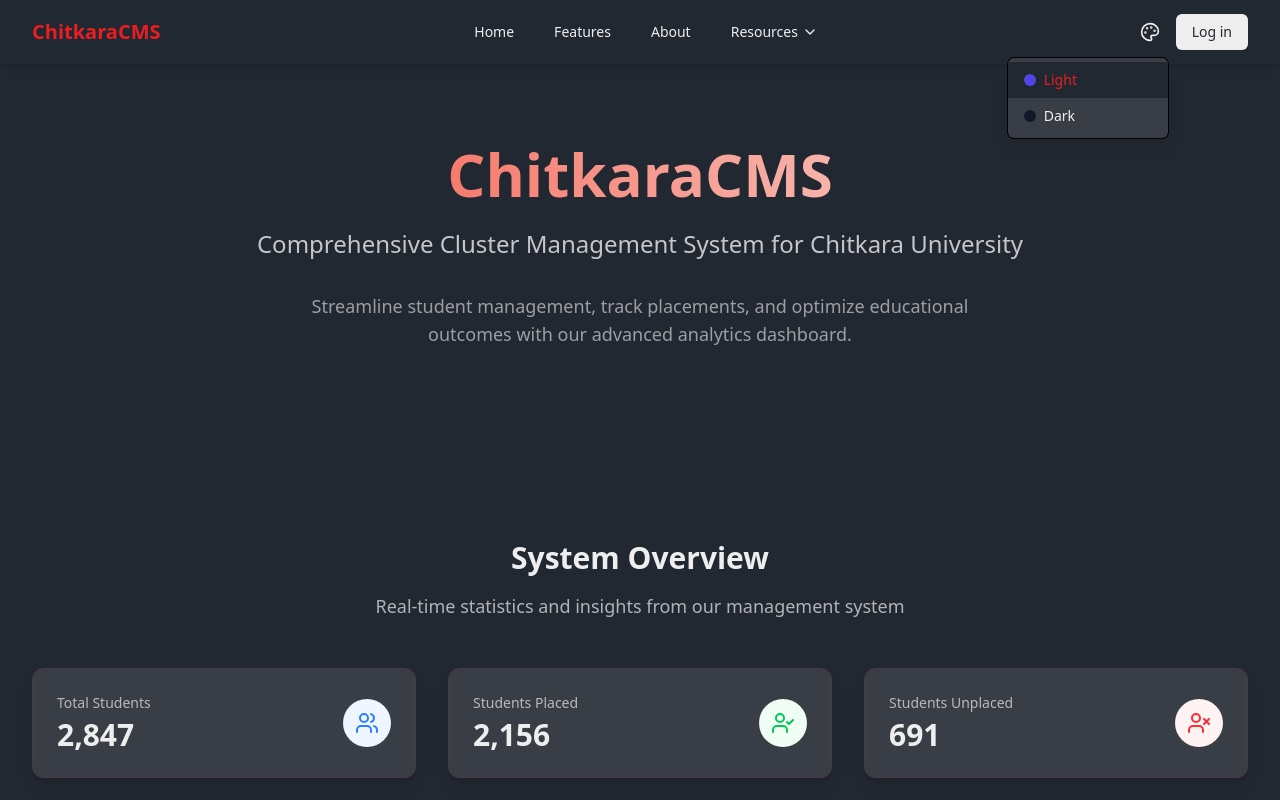
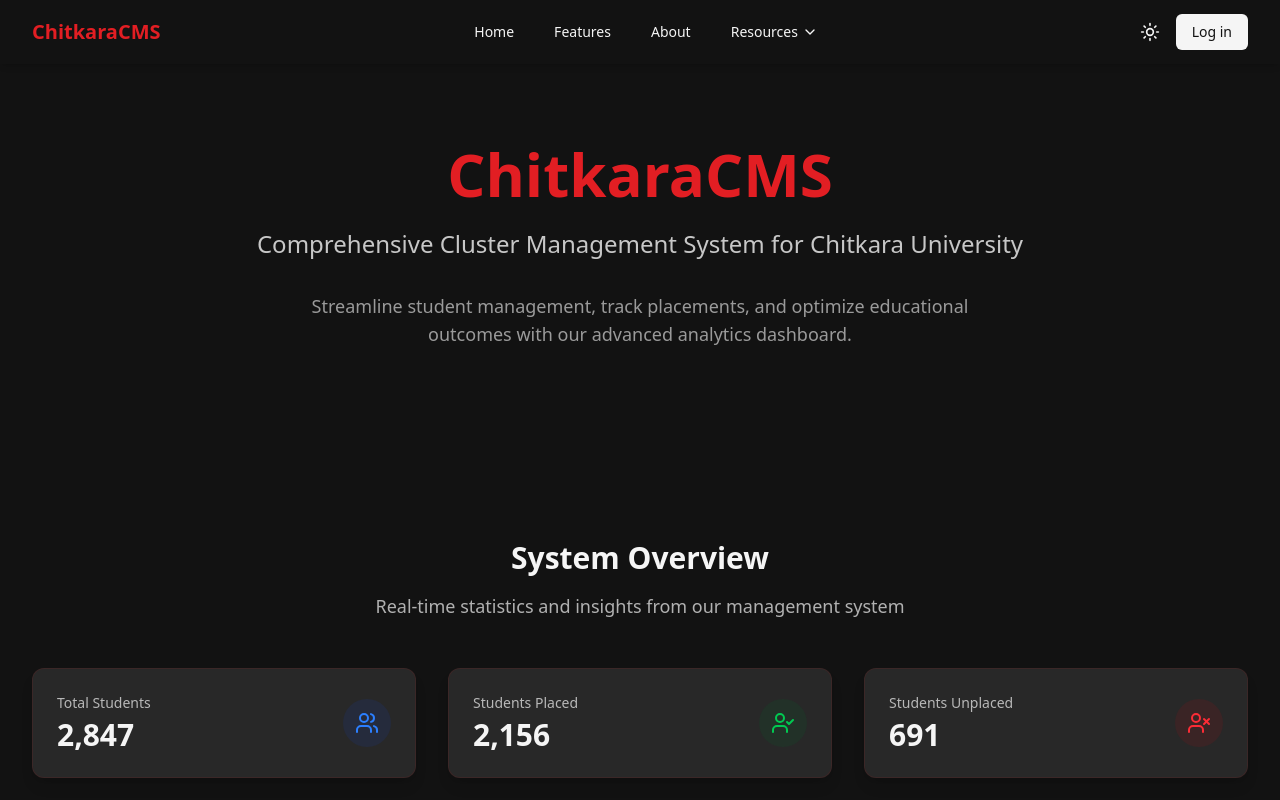
Before and after one commit to BowlPulp/CollegeCMS, a React (Vite) app in the folder client/: page / in a window 1280 px wide. Both pictures are taken after a click on the button 1149 px from the left and 32 px from the top of the page. Shown: the top 800 px of the page. Built offline with nearby package versions, Linux system fonts and the light colour scheme.

Commit message:
feat: enhance theme management and update Navbar and Footer components

```diff
--- a/client/src/components/Footer.jsx
+++ b/client/src/components/Footer.jsx
@@ -5,7 +5,7 @@ export default function Footer() {
   const { theme } = useTheme();
 
   return (
-    <footer className="bg-[var(--secondary)] border-t border-[var(--accent)]/20 py-8 px-4 sm:px-6 lg:px-8">
+    <footer className="bg-[var(--secondary)] border-t border-[var(--accent)]/20 py-4 px-4 sm:px-6 lg:px-8">
       <div className="max-w-7xl mx-auto">
         <div className="grid grid-cols-1 md:grid-cols-3 gap-6 items-center">
           {/* Left - University Name with Logo */}
--- a/client/src/components/Navbar.jsx
+++ b/client/src/components/Navbar.jsx
@@ -1,5 +1,5 @@
 import { useState } from 'react';
-import { Menu, X, ChevronDown, Palette } from 'lucide-react';
+import { Menu, X, ChevronDown, Sun, Moon } from 'lucide-react';
 import { useTheme } from '../contexts/ThemeContext';
 import { Link, useNavigate, useLocation } from 'react-router-dom';
 import { useAuth } from '../contexts/AuthContext';
@@ -7,27 +7,15 @@ import { useAuth } from '../contexts/AuthContext';
 export default function Navbar() {
   const { isAuthenticated, logout } = useAuth();
   const [isMenuOpen, setIsMenuOpen] = useState(false);
-  const [isThemeMenuOpen, setIsThemeMenuOpen] = useState(false);
   const { theme, setTheme } = useTheme();
   const navigate = useNavigate();
   const location = useLocation();
 
   const toggleMenu = () => setIsMenuOpen(!isMenuOpen);
-  const toggleThemeMenu = () => setIsThemeMenuOpen(!isThemeMenuOpen);
 
-  const themes = ['light', 'dark'];
-
-  const themeColors = {
-    light: '#4f46e5',
-    dark: '#111827',
+  const toggleTheme = () => {
+    setTheme(theme === 'light' ? 'dark' : 'light');
   };
-
-  const handleThemeChange = (newTheme) => {
-    setTheme(newTheme);
-    setIsThemeMenuOpen(false);
-  };
-
-  const capitalize = (str) => str.charAt(0).toUpperCase() + str.slice(1);
 
   const handleFeaturesClick = () => {
     if (location.pathname === '/') {
@@ -48,7 +36,6 @@ export default function Navbar() {
       }
     } else {
       navigate('/', {state:{ scrollToAbout: true}});
-
     }
   };
 
@@ -67,7 +54,7 @@ export default function Navbar() {
           <div className="hidden md:flex items-center space-x-4">
             <a href="/" className="px-3 py-2 rounded-md text-sm font-medium hover:bg-[var(--secondary)] hover:text-[var(--accent)]">Home</a>
             <button onClick={handleFeaturesClick} className="px-3 py-2 rounded-md text-sm font-medium hover:bg-[var(--secondary)] hover:text-[var(--accent)] cursor-pointer">Features</button>
-            <a onClick={handleAboutClick} className="px-3 py-2 rounded-md text-sm font-medium hover:bg-[var(--secondary)] hover:text-[var(--accent)] cursor-pointer">About</a>
+            <button onClick={handleAboutClick} className="px-3 py-2 rounded-md text-sm font-medium hover:bg-[var(--secondary)] hover:text-[var(--accent)] cursor-pointer">About</button>
 
             {/* Resources Dropdown */}
             <div className="relative inline-block text-left">
@@ -93,39 +80,19 @@ export default function Navbar() {
 
           {/* Theme + Auth buttons */}
           <div className="hidden md:flex items-center space-x-2">
-  {/* Theme Button */}
-  <div className="relative">
+            {/* Theme Toggle Button */}
             <button
-      onClick={toggleThemeMenu}
-      className="p-2 rounded-full hover:bg-[var(--secondary)] flex items-center justify-center"
-      aria-label="Select theme"
-      title={`Current theme: ${capitalize(theme)}`}
+              onClick={toggleTheme}
+              className="p-2 rounded-full hover:bg-[var(--secondary)] flex items-center justify-center transition-all duration-300"
+              aria-label={`Switch to ${theme === 'light' ? 'dark' : 'light'} theme`}
+              title={`Current theme: ${theme === 'light' ? 'Light' : 'Dark'}`}
             >
-      <Palette className="h-5 w-5 text-[var(--neutral)]" />
+              {theme === 'light' ? (
+                <Moon className="h-5 w-5 text-[var(--neutral)] hover:text-[var(--accent)] transition-colors duration-300" />
+              ) : (
+                <Sun className="h-5 w-5 text-[var(--neutral)] hover:text-[var(--accent)] transition-colors duration-300" />
+              )}
             </button>
-
-    {isThemeMenuOpen && (
-      <div className="absolute right-0 mt-2 w-40 rounded-md shadow-lg bg-[var(--secondary)] ring-1 ring-black ring-opacity-5 z-20">
-        <div className="py-1">
-          {themes.map((t) => (
-            <button
-              key={t}
-              onClick={() => handleThemeChange(t)}
-              className={`flex items-center gap-2 w-full text-left px-4 py-2 text-sm hover:bg-[var(--primary)] hover:text-[var(--accent)] ${
-                theme === t ? 'bg-[var(--primary)] text-[var(--accent)]' : ''
-              }`}
-            >
-              <span
-                className="w-3 h-3 rounded-full"
-                style={{ backgroundColor: themeColors[t] }}
-              ></span>
-              {capitalize(t)}
-            </button>
-          ))}
-        </div>
-      </div>
-    )}
-  </div>
 
             {isAuthenticated() ? (
               <>
@@ -137,52 +104,27 @@ export default function Navbar() {
                   Log out
                 </button>
               </>
-
             ) : (
               <>
                 <Link to="/login" className="px-4 py-2 rounded-md text-[var(--primary)] bg-[var(--neutral)] hover:bg-[var(--accent)] font-medium text-sm">Log in</Link>
-      {/* <Link to="/signup" className="px-4 py-2 rounded-md text-[var(--primary)] bg-[var(--accent)] hover:bg-[var(--neutral)] font-medium text-sm">Sign up</Link> */}
               </>
             )}
           </div>
 
-
           {/* Mobile Menu Button */}
           <div className="md:hidden flex items-center">
-            {/* Mobile Theme Button */}
-            <div className="relative">
+            {/* Mobile Theme Toggle Button */}
             <button
-                onClick={toggleThemeMenu}
-                className="p-2 mr-2 rounded-full hover:bg-[var(--secondary)] flex items-center justify-center"
-                aria-label="Select theme"
+              onClick={toggleTheme}
+              className="p-2 mr-2 rounded-full hover:bg-[var(--secondary)] flex items-center justify-center transition-all duration-300"
+              aria-label={`Switch to ${theme === 'light' ? 'dark' : 'light'} theme`}
             >
-                <Palette className="h-5 w-5 text-[var(--neutral)]" />
+              {theme === 'light' ? (
+                <Sun className="h-5 w-5 text-[var(--neutral)] hover:text-[var(--accent)] transition-colors duration-300" />
+              ) : (
+                <Moon className="h-5 w-5 text-[var(--neutral)] hover:text-[var(--accent)] transition-colors duration-300" />
+              )}
             </button>
-
-              {isThemeMenuOpen && (
-                <div className="absolute right-0 mt-2 w-40 rounded-md shadow-lg bg-[var(--secondary)] ring-1 ring-black ring-opacity-5 z-20">
-                  <div className="py-1">
-                    {themes.map((t) => (
-                      <button
-                        key={t}
-                        onClick={() => handleThemeChange(t)}
-                        className={`flex items-center gap-2 w-full text-left px-4 py-2 text-sm hover:bg-[var(--primary)] hover:text-[var(--accent)] ${
-                          theme === t ? 'bg-[var(--primary)] text-[var(--accent)]' : ''
-                        }`}
-                      >
-                        <div className="flex gap-1">
-                          <span className="w-3 h-3 rounded-full" style={{ backgroundColor: `var(--primary-${t})` }}></span>
-                          <span className="w-3 h-3 rounded-full" style={{ backgroundColor: `var(--secondary-${t})` }}></span>
-                          <span className="w-3 h-3 rounded-full" style={{ backgroundColor: `var(--neutral-${t})` }}></span>
-                          <span className="w-3 h-3 rounded-full" style={{ backgroundColor: `var(--accent-${t})` }}></span>
-                        </div>
-                        <span>{capitalize(t)}</span>
-                      </button>
-                    ))}
-                  </div>
-                </div>
-              )}
-            </div>
 
             <button
               onClick={toggleMenu}
@@ -200,13 +142,24 @@ export default function Navbar() {
           <div className="px-2 pt-2 pb-3 space-y-1 sm:px-3 bg-[var(--primary)]">
             <Link to="/" className="block px-3 py-2 rounded-md text-base font-medium hover:bg-[var(--secondary)] hover:text-[var(--accent)]">Home</Link>
             <button onClick={handleFeaturesClick} className="block w-full text-left px-3 py-2 rounded-md text-base font-medium hover:bg-[var(--secondary)] hover:text-[var(--accent)]">Features</button>
-            <a href="#about" className="block px-3 py-2 rounded-md text-base font-medium hover:bg-[var(--secondary)] hover:text-[var(--accent)]">About</a>
+            <button onClick={handleAboutClick} className="block w-full text-left px-3 py-2 rounded-md text-base font-medium hover:bg-[var(--secondary)] hover:text-[var(--accent)]">About</button>
             <a href="#" className="block px-3 py-2 rounded-md text-base font-medium hover:bg-[var(--secondary)] hover:text-[var(--accent)]">Resources</a>
 
             <div className="pt-4 pb-3 border-t border-[var(--secondary)]">
               <div className="flex items-center px-5 space-x-2">
+                {isAuthenticated() ? (
+                  <>
+                    <Link to="/dashboard" className="w-full px-4 py-2 rounded-md text-[var(--primary)] bg-[var(--neutral)] hover:bg-[var(--accent)] font-medium text-sm">Dashboard</Link>
+                    <button
+                      onClick={logout}
+                      className="w-full px-4 py-2 rounded-md text-[var(--primary)] bg-[var(--neutral)] hover:bg-[var(--accent)] font-medium text-sm"
+                    >
+                      Log out
+                    </button>
+                  </>
+                ) : (
                   <Link to="/login" className="w-full px-4 py-2 rounded-md text-[var(--primary)] bg-[var(--neutral)] hover:bg-[var(--accent)] font-medium text-sm">Log in</Link>
-                {/* <Link to="/signup" className="w-full px-4 py-2 rounded-md text-[var(--primary)] bg-[var(--accent)] hover:bg-[var(--neutral)] font-medium text-sm">Sign up</Link> */}
+                )}
               </div>
             </div>
           </div>
--- a/client/src/contexts/ThemeContext.jsx
+++ b/client/src/contexts/ThemeContext.jsx
@@ -12,33 +12,43 @@ export function ThemeProvider({ children }) {
     }
   }, []);
 
-  useEffect(() => {
-    // Remove both possible classes before setting new one
-    document.documentElement.classList.remove('theme-light', 'theme-dark');
-    document.documentElement.classList.add(`theme-${theme}`);
-    localStorage.setItem('blindtext-theme', theme);
-  }, [theme]);
-
   const themes = {
     light: {
       name: 'Light',
       colors: {
-        primary: '#222831',
-        secondary: '#393E46',
-        accent: '#FFD369',
-        neutral: '#EEEEEE'
+        primary: '#ffffff',      // Clean white background
+        secondary: '#f1f5f9',    // Light gray/blue
+        accent: '#E21E23',       // Modern indigo
+        neutral: '#0f172a'       // Dark slate for text
       }
     },
     dark: {
       name: 'Dark',
       colors: {
-        primary: '#121212',
-        secondary: '#282828',
-        accent: '#BB86FC',
-        neutral: '#F5F5F5'
+        primary: '#121212',      // Dark background
+        secondary: '#282828',    // Darker gray
+        accent: '#E21E23',       // Purple accent
+        neutral: '#F5F5F5'       // Light text
       }
     }
   };
+
+  useEffect(() => {
+    // Remove both possible classes before setting new one
+    document.documentElement.classList.remove('theme-light', 'theme-dark');
+    document.documentElement.classList.add(`theme-${theme}`);
+
+    // Update CSS custom properties
+    const root = document.documentElement;
+    const colors = themes[theme].colors;
+
+    root.style.setProperty('--primary', colors.primary);
+    root.style.setProperty('--secondary', colors.secondary);
+    root.style.setProperty('--accent', colors.accent);
+    root.style.setProperty('--neutral', colors.neutral);
+
+    localStorage.setItem('blindtext-theme', theme);
+  }, [theme]);
 
   const currentColors = useMemo(() => themes[theme].colors, [theme]);
 
--- a/client/src/pages/HomePage.jsx
+++ b/client/src/pages/HomePage.jsx
@@ -125,7 +125,7 @@ export default function HomePage() {
       {/* Hero Section */}
       <section className="py-20 px-4 sm:px-6 lg:px-8">
         <div className="max-w-7xl mx-auto text-center">
-          <h1 className="text-4xl md:text-6xl font-bold mb-6 bg-gradient-to-r from-[var(--accent)] to-[var(--neutral)] bg-clip-text text-transparent">
+          <h1 className="text-4xl md:text-6xl font-bold mb-6 bg-[var(--accent)]  bg-clip-text text-transparent">
             ChitkaraCMS
           </h1>
           <p className="text-xl md:text-2xl mb-8 text-[var(--neutral)]/80 max-w-3xl mx-auto">
```
Lines whose indentation alone changed are shown as unchanged.
